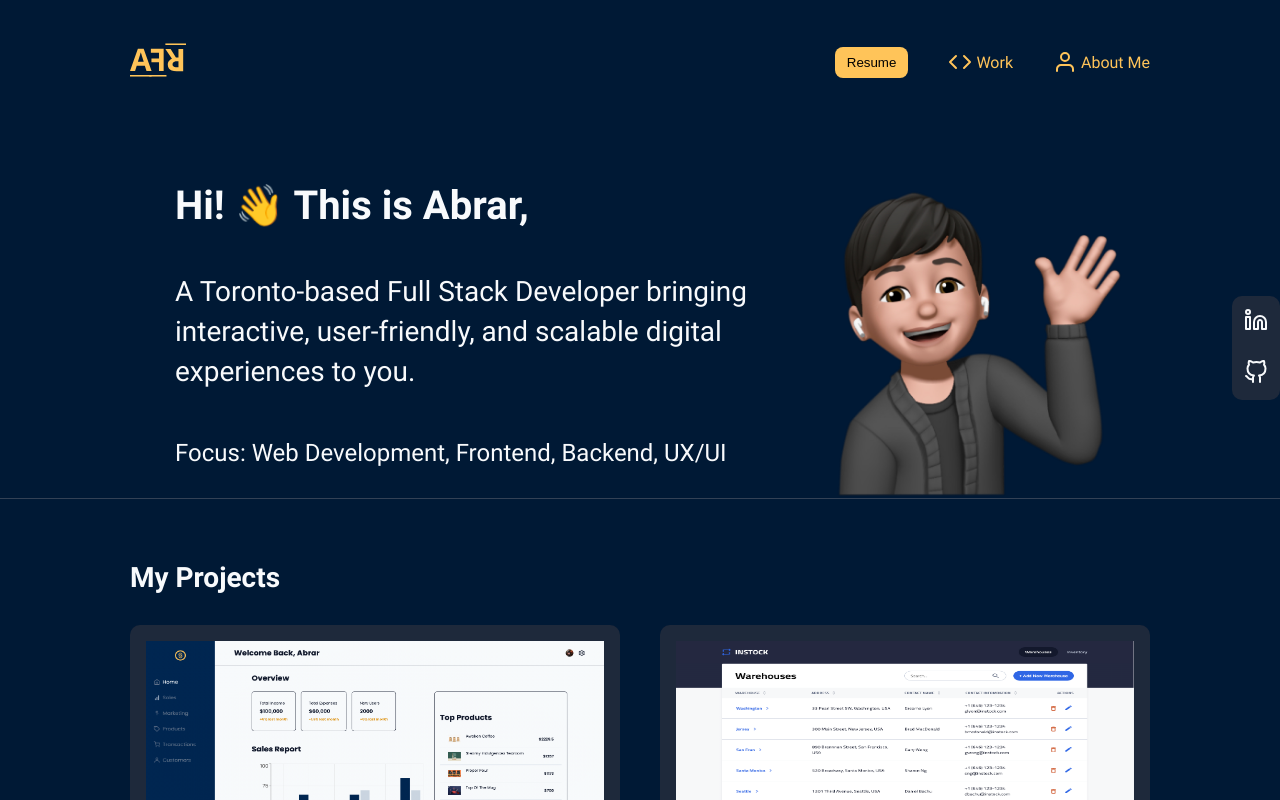
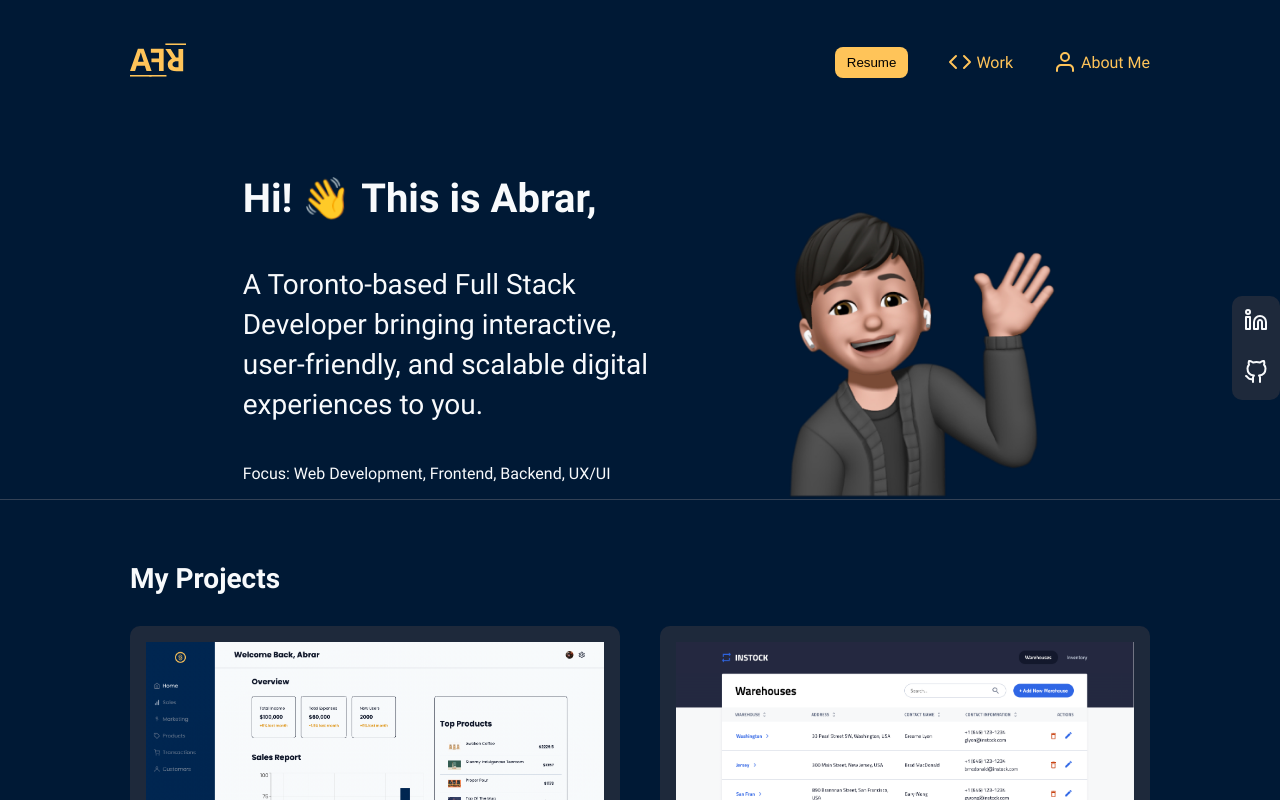
Before and after one commit to abrarfahimr/portfolio-website, a React (Create React App) app: page / in a window 1280 px wide. Shown: the top 800 px of the page. Built offline with nearby package versions, Linux system fonts and the light colour scheme.

Commit message:
made changes to stylesheet for images

```diff
--- a/src/pages/AboutPage/AboutPage.scss
+++ b/src/pages/AboutPage/AboutPage.scss
@@ -27,10 +27,10 @@
     height: auto;
     @include slideIn-before;
     @include tablet{
-      width: 80%;
+      width: 50vw;
     }
     @include desktop{
-      width: 50%;
+      max-width: 30vw;
     }
     &--animate{
       @extend .about__image;
--- a/src/pages/LandingPage/LandingPage.scss
+++ b/src/pages/LandingPage/LandingPage.scss
@@ -54,6 +54,7 @@
     }
     @include desktop{
       padding: 2rem 8.125rem 0 10.9375rem;
+      justify-content: center;
     }
     &--animate {
       @extend .landing__container;
@@ -68,15 +69,13 @@
     @include desktop{
       font-size: 1.75rem;
       line-height: 2.5rem;
+      max-width: 90%;
     }
   }
   &__focus{
     font-size: 0.875rem;
     @include tablet{
       font-size: 1rem;
-    }
-    @include tablet{
-      font-size: 1.5rem;
     }
   }
   &__animate{
@@ -93,12 +92,20 @@
       flex-direction: column;
       justify-content: center;
     }
+    @include desktop{
+      width: 50%;
+      margin-right: 2rem;
+    }
   }
   &__imagecontainer{
     display: none;
     @include tablet{
-      width: 35%;
+      max-width: 35vw;
       display: flex;
+      align-items: flex-end;
+    }
+    @include desktop{
+      max-width: 25vw;
     }
   }
   &__image{
@@ -156,9 +163,6 @@
   &__projectimage{
     width: 100%;
     height: auto;
-    @include tablet{
-      height: 40%;
-    }
   }
   &__title{
     @include section-header;
```
